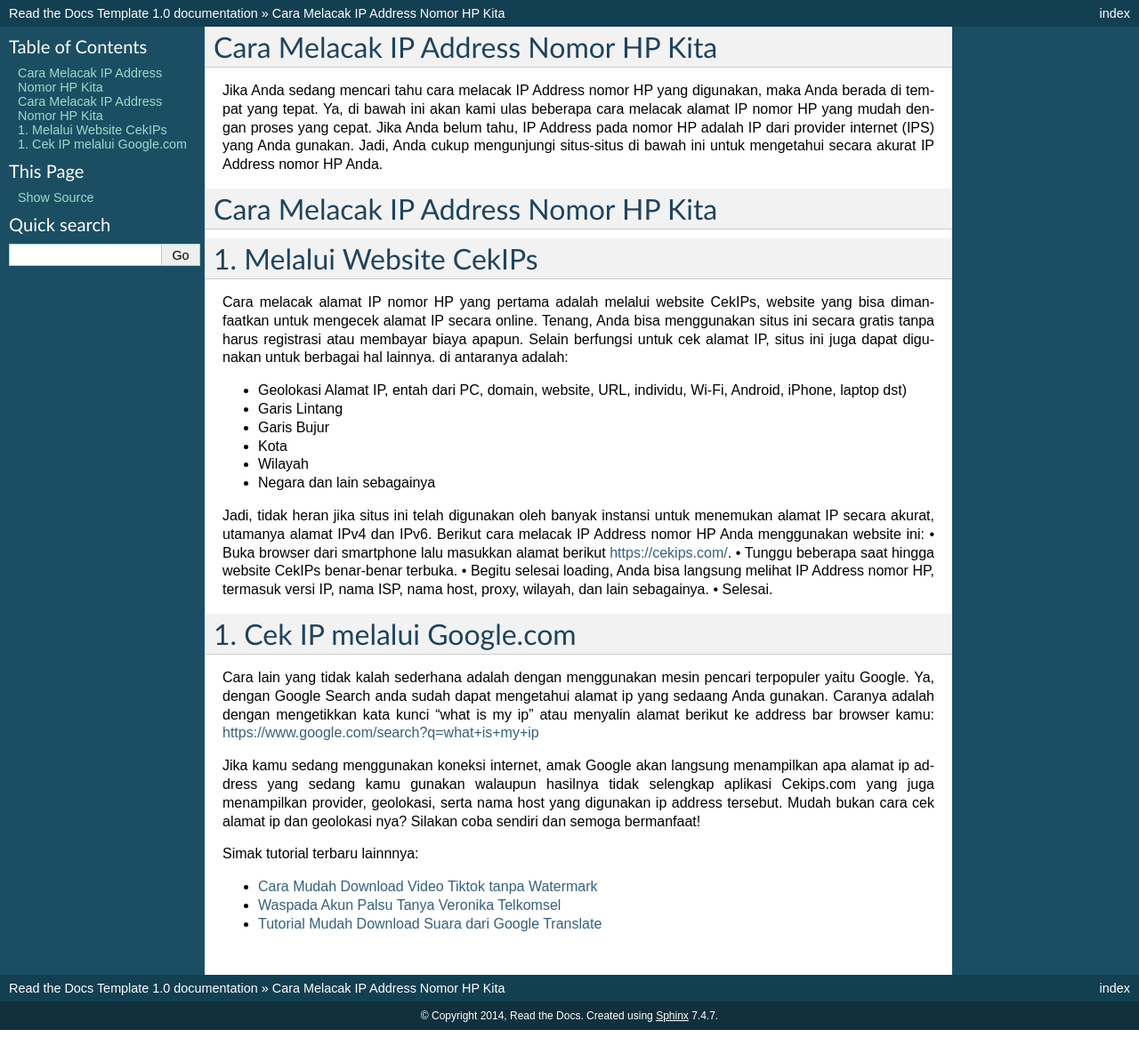
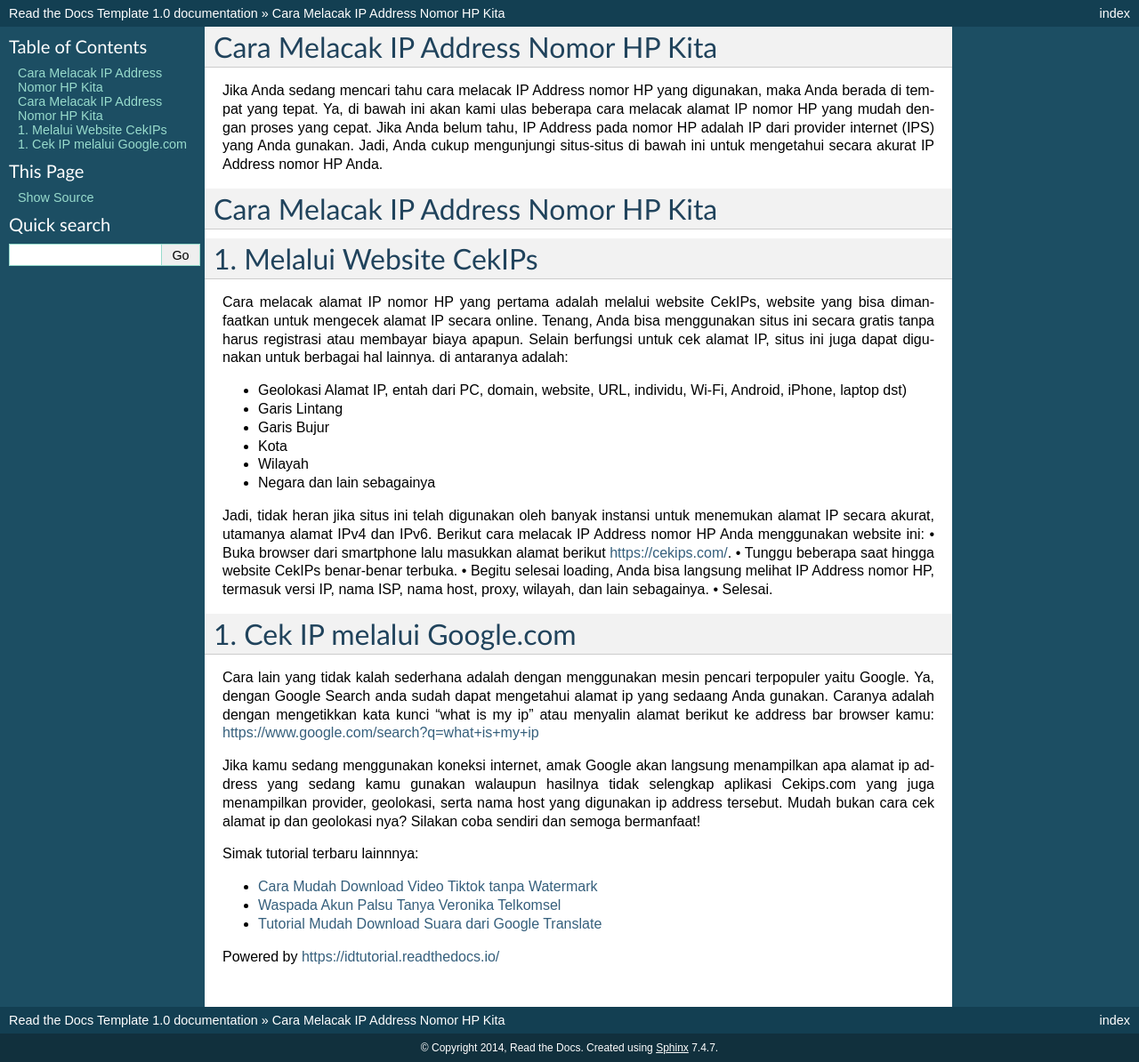
Before and after one commit to idtechie/ip, a Sphinx documentation site: the page built from docs/index.rst, in a window 1280 px wide. Shown: the whole page at 89% size. Built offline with Sphinx 7.4.7, drawn with Linux system fonts in a browser that asks for light colours; before the commit the page ends 1158 px from its top, so only the background shows below that.

Commit message:
Update index.rst

```diff
--- a/docs/index.rst
+++ b/docs/index.rst
@@ -42,3 +42,5 @@ Simak tutorial terbaru lainnnya:
 - `Cara Mudah Download Video Tiktok tanpa Watermark <https://www.fedora.or.id/2021/01/snaptikapp-download-video-tiktok.html>`_
 - `Waspada Akun Palsu Tanya Veronika Telkomsel <https://www.dmo.or.id/akun-palsu-tanya-veronika/>`_
 - `Tutorial Mudah Download Suara dari Google Translate <https://www.autobild.co.id/2021/02/tutorial-sound-of-text.html>`_
+
+Powered by https://idtutorial.readthedocs.io/
```
